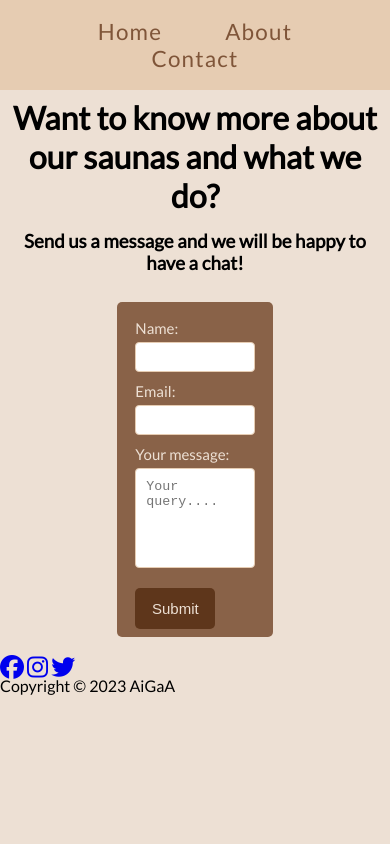
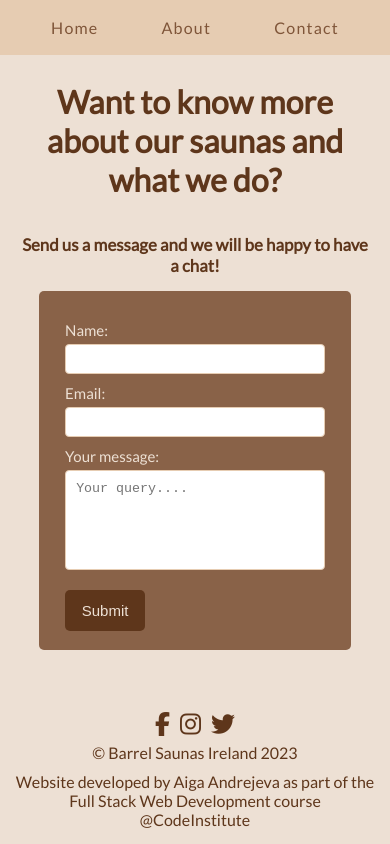
Before and after one commit to AiGaA/project1, a plain HTML site: page contact.html in a window 390 px wide. Drawn offline with Linux system fonts and the light colour scheme.

Commit message:
Fed footer issue

```diff
--- a/contact.html
+++ b/contact.html
@@ -49,13 +49,14 @@
     <!--Footer, including Social media icons and copyright-->
 
 
-    <footer>
-
-        <a href="https://www.facebook.com/" target="_blank"><i class="fa-brands fa-facebook fa-xl"></i></a>
-        <a href="https://www.instagram.com/" target="_blank"><i class="fa-brands fa-instagram fa-xl"></i></a>
-        <a href="https://twitter.com/?lang=en" target="_blank"><i class="fa-brands fa-twitter fa-xl"></i></a>
-        <p>Copyright &copy 2023 AiGaA</p>
-
+    <footer class="site-footer">
+        <div class="social-icons">
+            <a href="https://www.facebook.com/" target="_blank"><i class="fa fa-brands fa-facebook fa-xl" style="color: #5e361b;"></i></a>
+            <a href="https://www.instagram.com/" target="_blank"><i class="fa fa-brands fa-instagram fa-xl" style="color: #5e361b;"></i></a>
+            <a href="https://twitter.com/?lang=en" target="_blank"><i class="fa fa-brands fa-twitter fa-xl" style="color: #5e361b;"></i></a>
+        </div>
+        <p>&copy Barrel Saunas Ireland 2023</p>
+        <p>Website developed by Aiga Andrejeva as part of the Full Stack Web Development course @CodeInstitute</p>
     </footer>
 
 </body>
--- a/css/style.css
+++ b/css/style.css
@@ -28,6 +28,7 @@
 body {
     background-color: #EDE0D4;
     font-family: 'Lato', sans-serif;
+    color: #5e361b;
 }
 
 /* Navigation stylings */
@@ -94,12 +95,13 @@ nav a:hover {
 /* Header styles for contact and about pages */
 .page-header {
     text-align: center;
-    padding: 2%;
+    padding: 2em;
+    margin: 2% 0;
 }
 
 .page-text {
     text-align: center;
-    padding: 2%;
+    margin: 2% 0;
 }
 
 /* Home page footer*/
@@ -117,7 +119,7 @@ form {
     background-color: rgba(127, 85, 57, .9);
     width: 40%;
     padding: 2% 3%;
-    margin: 5% auto;
+    margin: auto;
     border-radius: 5px;
 }
 
@@ -176,6 +178,53 @@ input[type=submit]:hover {
 
 /* Footer for contact and about page */
 
+.social-icons {
+    display: flex;
+    justify-content: center;
+    align-items: center;
+    gap: 10px;
+    padding: 5px 0;
+}
+
 .site-footer {
     text-align: center;
+    padding: 1em 0;
+    position: fixed;
+    width: 100%;
+    bottom: 0;
 }
+
+.site-footer p {
+    padding: 5px 15px;
+}
+
+/*Media queries for adjusting size for responsiveness*/
+@media screen and (max-width: 600px) {
+
+    nav li {
+        font-size: 1em;
+        display: inline-block;
+    }
+
+    .page-header {
+        font-size: 1rem;
+        padding: 1.2em;
+    }
+
+    .page-text {
+        padding: 2% 5%;
+        font-size: 0.9rem;
+        font-weight: 100;
+    }
+
+    form {
+        width: 80%;
+        padding: 5% 3%;
+    }
+
+    .site-footer {
+        padding: 0.6em 0;
+        margin-top: 3.2em;
+
+    }
+}
```
Also changed, not shown: about.html (+22 -4 lines).
